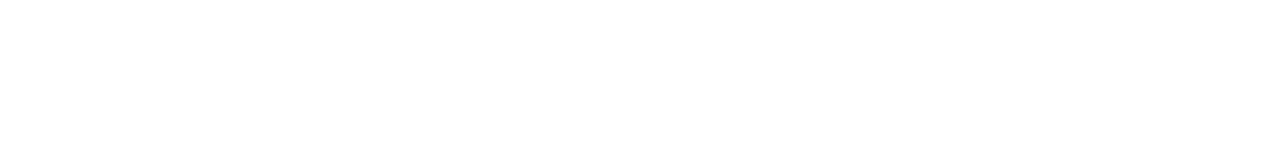
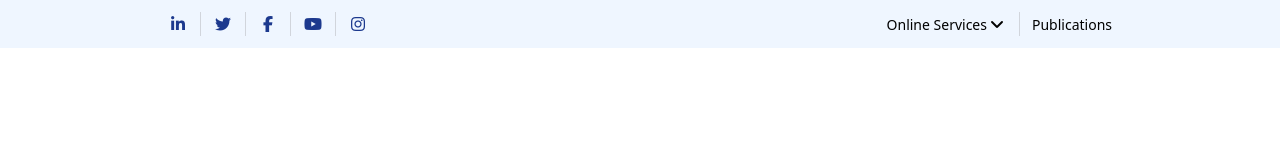
Before and after one commit to kiki999-christ/The-Gate, a plain HTML site: page index.html in a window 1280 px wide. Drawn offline with nearby package versions, Linux system fonts and the light colour scheme.

Commit message:
theNavBar

```diff
--- a/index.html
+++ b/index.html
@@ -5,13 +5,25 @@
     <meta name="viewport" content="width=device-width, initial-scale=1.0">
     <title>RSSB</title>
     <script src="https://cdn.jsdelivr.net/npm/@tailwindcss/browser@4"></script>
-<style type="text/tailwindcss">
-      @theme {
-        --color-clifford: #da373d;
-      }
-    </style>
+    <link rel="stylesheet" href="https://cdnjs.cloudflare.com/ajax/libs/font-awesome/7.0.0/css/all.min.css" integrity="sha512-DxV+EoADOkOygM4IR9yXP8Sb2qwgidEmeqAEmDKIOfPRQZOWbXCzLC6vjbZyy0vPisbH2SyW27+ddLVCN+OMzQ==" crossorigin="anonymous" referrerpolicy="no-referrer" />
+    <link rel="stylesheet" href="https://fonts.googleapis.com/css2?family=Material+Symbols+Outlined" />
 </head>
 <body>
+     <div class="mx-auto py-2 px-42 bg-blue-50 h-12 items-center ">
+        <div class=" my-1 flex justify-between items-center">
+            <div class="flex items-center divide-x divide-gray 300 text-gray-300">
+                <a href="" class="pr-3" ><i class=" text-blue-900 h-2 w-2 fa-brands fa-linkedin-in"></i></a>
+                <a href="" class="px-3 "><i class=" text-blue-900 h-2 w-2  fa-brands fa-twitter"></i></a>
+                <a href="" class="px-3"><i class=" text-blue-900 h-2 w-2 fa-brands fa-facebook-f"></i></a>
+                <a href="" class="px-3"><i class=" text-blue-900 h-2 w-2 fa-brands fa-youtube"></i></a>
+                <a href="" class="px-3"><i class=" text-blue-900 h-2 w-2 fa-brands fa-instagram"></i></a>
+            </div>
+            <div class="flex items-center divide-x divide-gray-300 ">
+                <div class="pr-3 "><span class="text-[14px] ">Online Services</span><i class=" h-0.5 w-0.5 contrast-[19.52] fa-solid fa-angle-down"></i></div>
+                <div class="pl-3 "><span class="text-[14px]">Publications</span></div>
+            </div>
+        </div>
+     </div>
 
 </body>
 </html>
```
Also changed, not shown: 9f0c6dbc-ac3b-4ea1-b47e-9c3c408ad9ee.svg (added).
